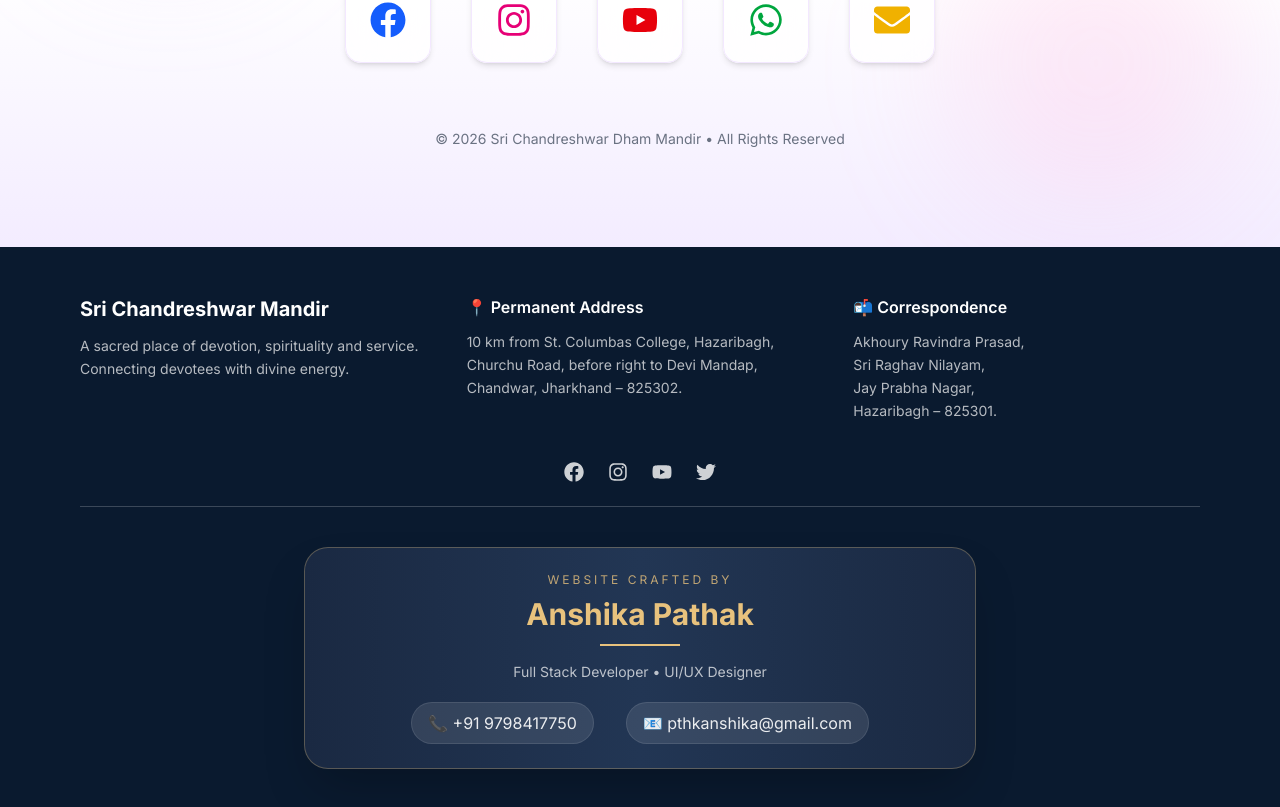
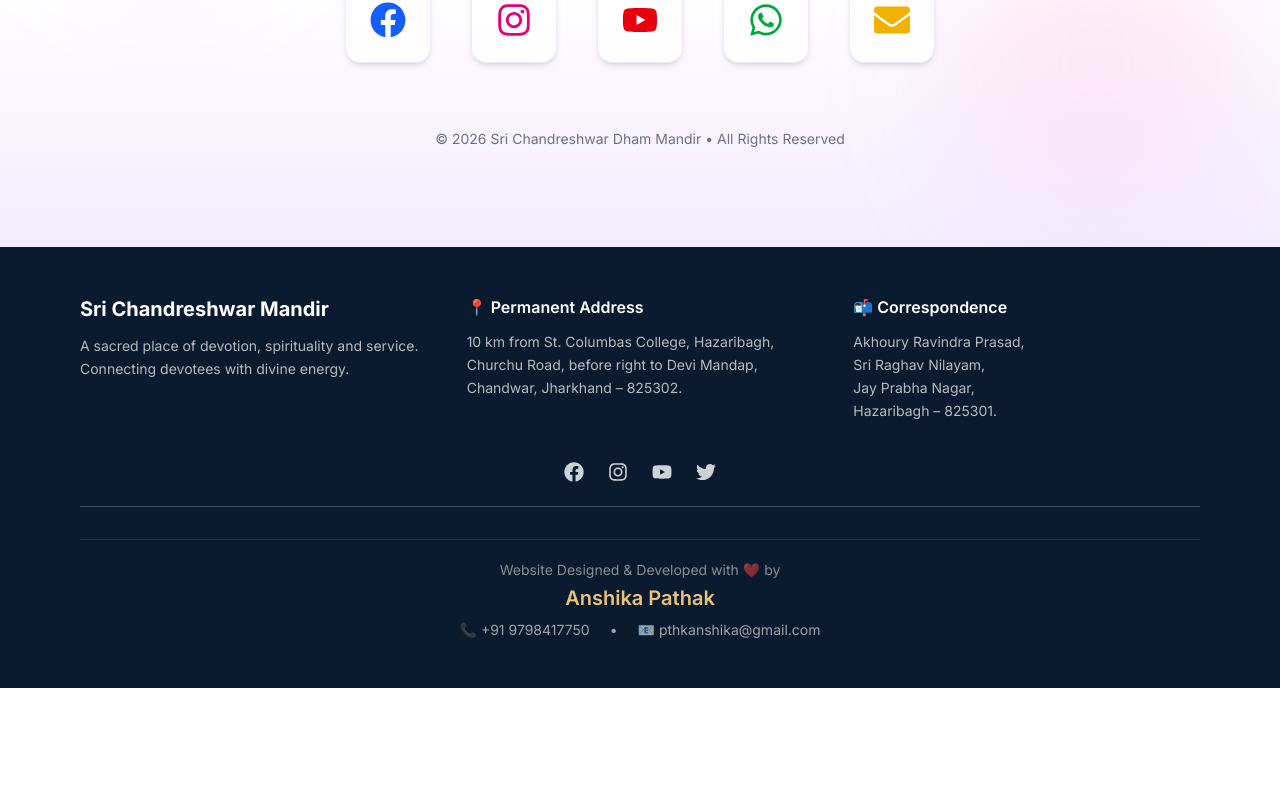
Before and after one commit to PathakAnshika/ShivTempleWebsite, a Next.js app: page / in a window 1280 px wide. Shown: the part 6657-7464 px from the top of the page. After the commit the page ends 7345 px from the top, so only its background shows below. Built offline with nearby package versions, Linux system fonts and the light colour scheme.

Commit message:
Upgrade Next.js to fix security vulnerability

```diff
--- a/app/components/TempleFooter.jsx
+++ b/app/components/TempleFooter.jsx
@@ -62,50 +62,19 @@ export function TempleFooter() {
         {/* Divider */}
         <div className="border-t border-white/20 mt-6 mb-4"></div>
 
-       {/* Premium Designer Credit */}
-<div className="mt-10">
+       {/* Designer Credit */}
+<div className="border-t border-white/10 mt-8 pt-5 text-center">
 
-  <div
-    className="
-      max-w-2xl
-      mx-auto
-
-      bg-gradient-to-r
-      from-[#1a2942]
-      via-[#223654]
-      to-[#1a2942]
-
-      border border-[#e8c27d]/30
-
-      rounded-3xl
-
-      px-6 md:px-10
-      py-6
-
-      shadow-2xl
-      backdrop-blur-lg
-
-      text-center
-    "
-  >
-
-    <p
-      className="
-        uppercase
-        tracking-[3px]
-        text-xs
-        text-[#e8c27d]/80
-      "
-    >
-      Website Crafted By
+  <p className="text-sm text-white/50">
+    Website Designed & Developed with ❤️ by
   </p>
 
   <h3
     className="
-        text-2xl md:text-3xl
-        font-bold
+      text-lg md:text-xl
+      font-semibold
       text-[#e8c27d]
-        mt-2
+      mt-1
     "
   >
     Anshika Pathak
@@ -113,76 +82,31 @@ export function TempleFooter() {
 
   <div
     className="
-        w-20 h-[2px]
-        bg-[#e8c27d]
-        mx-auto
-        mt-3
-      "
-    />
-
-    <p
-      className="
-        text-white/70
-        text-sm
-        mt-4
+      flex
+      flex-col sm:flex-row
+      justify-center
+      items-center
+      gap-2 sm:gap-5
+      mt-2
+      text-xs md:text-sm
+      text-white/60
     "
   >
-      Full Stack Developer • UI/UX Designer
-    </p>
-
-    <div
-      className="
-        mt-5
-
-        flex
-        flex-col
-        md:flex-row
-
-        justify-center
-        items-center
-
-        gap-3 md:gap-8
-      "
-    >
-
     <a
       href="tel:+919798417750"
-        className="
-          bg-white/10
-          border border-white/10
-
-          px-4 py-2
-          rounded-full
-
-          text-white/90
-          hover:text-[#e8c27d]
-
-          transition
-        "
+      className="hover:text-[#e8c27d] transition"
     >
       📞 +91 9798417750
     </a>
 
+    <span className="hidden sm:block">•</span>
+
     <a
       href="mailto:pthkanshika@gmail.com"
-        className="
-          bg-white/10
-          border border-white/10
-
-          px-4 py-2
-          rounded-full
-
-          text-white/90
-          hover:text-[#e8c27d]
-
-          transition
-        "
+      className="hover:text-[#e8c27d] transition"
     >
       📧 pthkanshika@gmail.com
     </a>
-
-    </div>
-
   </div>
 
 </div>
```
Lines whose indentation alone changed are shown as unchanged.
